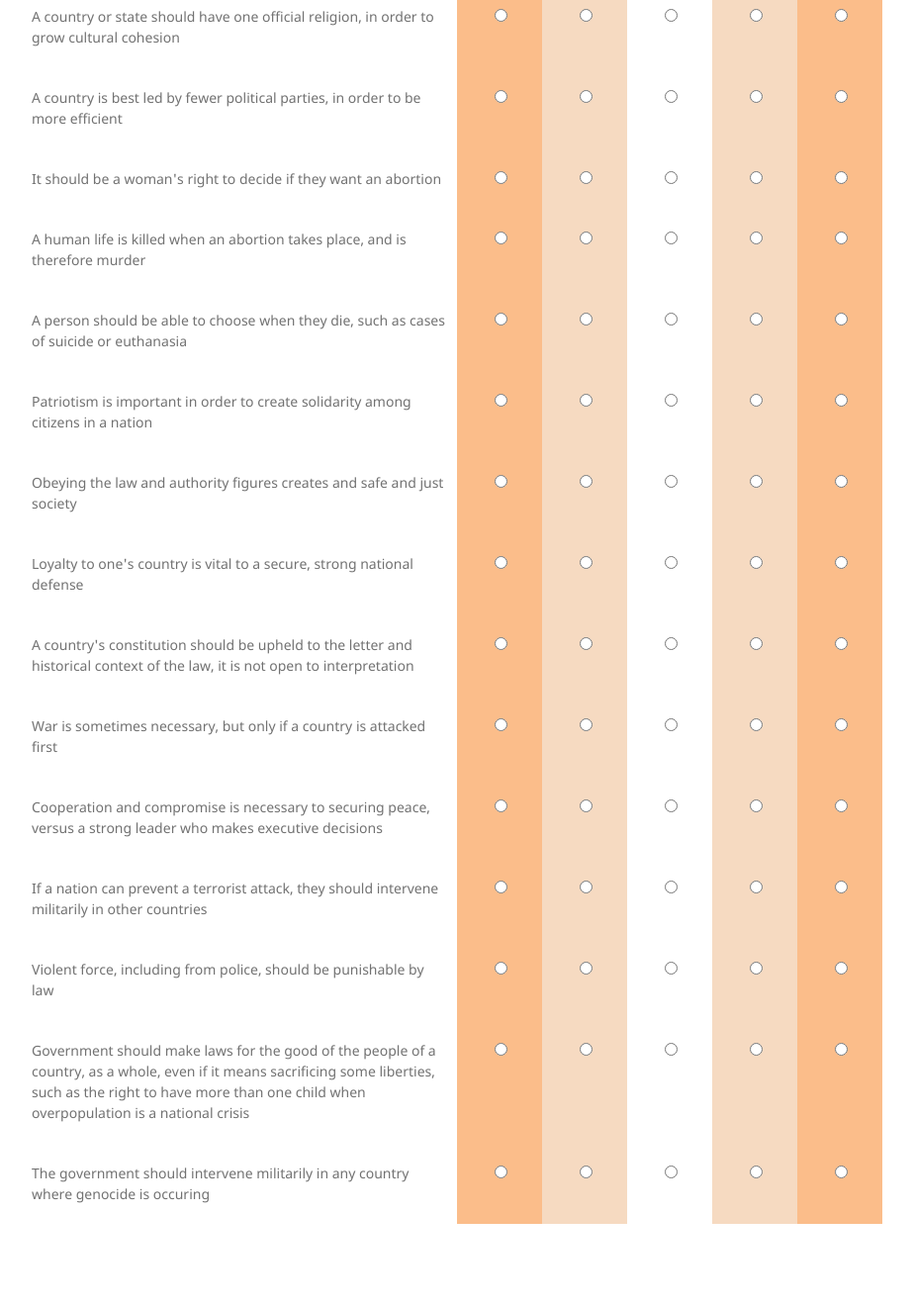
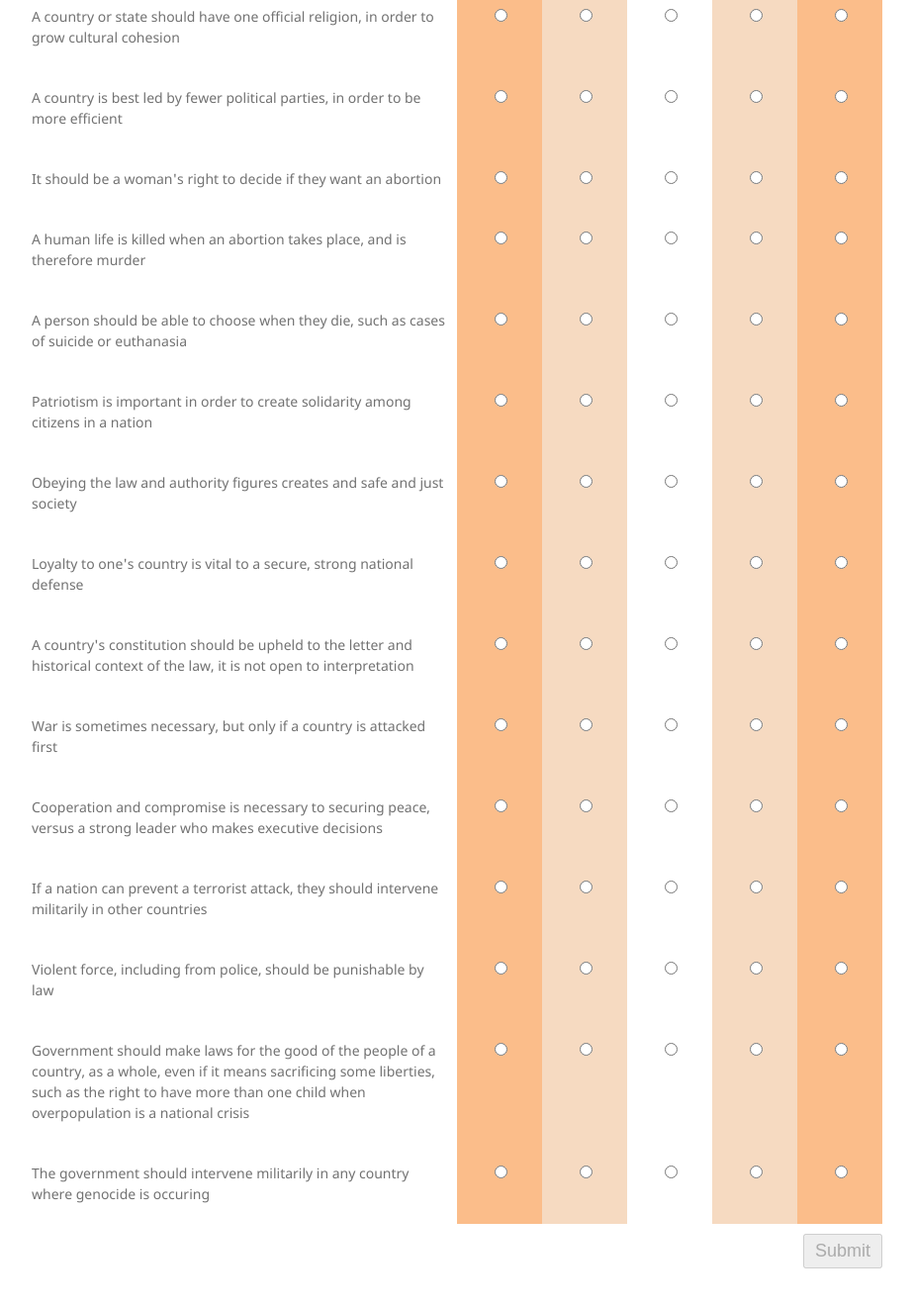
Before and after one commit to shannonobrien/political-quiz, a Jekyll site: the page built from index.html, in a window 1280 px wide and 1400 px high, scrolled down 5216 px. Shown: the top 1321 px of the window at 99% size, without its empty margins (178-1101 px from the left). Built offline with Jekyll 4.4.1, drawn with Linux system fonts in a browser that asks for light colours.

Commit message:
start adding JS

```diff
--- a/assets/css/style.scss
+++ b/assets/css/style.scss
@@ -10,6 +10,19 @@
 section {
   width: unset;
   float: unset;
+}
+
+button {
+  font-size: 18px;
+  padding: 5px 10px;
+  cursor: pointer;
+  margin: 10px 0;
+}
+
+.align-right {
+  width: 100%;
+  display: flex;
+  justify-content: flex-end;
 }
 
 .quiz-grid {
--- /dev/null
+++ b/assets/js/index.js
@@ -0,0 +1,30 @@
+(() => {
+  'use strict'
+
+  let $ = document.querySelector.bind(document)
+  let $$ = _ => [...document.querySelectorAll(_)]
+
+  let $submitButton = $('.submit-button')
+  let $quizGrid = $('.quiz-grid')
+
+  let quizValid = false
+
+  function checkQuizValid () {
+    quizValid = __quiz.every(_ => _.Answer)
+    $submitButton.setAttribute('disabled', quizValid)
+  }
+
+  $quizGrid.addEventListener('change', e => {
+    let { target } = e
+    if (target.localName.toLowerCase() !== 'input') {
+      return
+    }
+
+    let index = parseInt(target.getAttribute('name').replace(/^question-/, ''), 10)
+    __quiz[index].Answer = target.getAttribute('value')
+    checkQuizValid()
+  })
+
+  checkQuizValid()
+
+})()
--- a/index.html
+++ b/index.html
@@ -67,3 +67,8 @@
   </div>
   {% endfor %}
 </div>
+<div class="align-right">
+  <button type="button" class="submit-button">Submit</button>
+</div>
+<script>window.__quiz = {{ site.data.quiz | jsonify }}</script>
+<script src="assets/js/index.js"></script>
```
